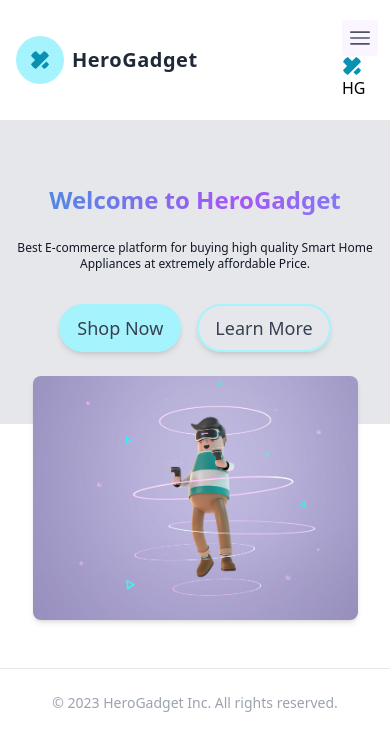
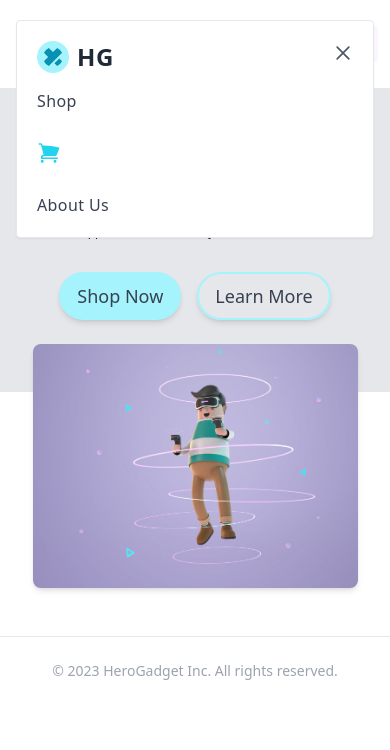
Before and after one commit to Mursalinkhan552/heroGadget, a React (Vite) app: page / in a window 390 px wide. Both pictures are taken after a click on the button "Open Menu". Shown: the top 750 px of the page. Built offline with nearby package versions, Linux system fonts and the light colour scheme.

Commit message:
Added Full Header Component

```diff
--- a/src/components/Header/Header.jsx
+++ b/src/components/Header/Header.jsx
@@ -72,7 +72,7 @@ const Header = () => {
                 </ul>
                 <div className='lg:hidden'>
                     <button
-                        aria-level='Open Menu'
+                        aria-label='Open Menu'
                         title='Open Menu'
                         className='p-2 -mr-1 transition duration-200 rounded focus:outline-none focus:shadow-outline hover:bg-purple-50 focus:bg-purple-50'
                         onClick={() => setIsMenuOpen(true)}
@@ -94,12 +94,17 @@ const Header = () => {
                     </button>
                     {
                         isMenuOpen && (
-                            <div>
-                                <div>
-                                    <div>
+                            <div className='absolute z-10 top-0 left-0 w-full'>
+                                <div className=' p-5 bg-white border rounded shadow-sm'>
+                                    <div className='flex items-center justify-between mb-4'>
                                         <div>
-                                            <Link>
-                                                <div>
+                                            <Link
+                                                to='/'
+                                                aria-label='HeroGadget'
+                                                title='HeroGadget'
+                                                className='inline-flex items-center'
+                                            >
+                                                <div className='flex items-center justify-center w-8 h-8 rounded-full bg-cyan-200'>
                                                     <svg
                                                         xmlns='http://www.w3.org/2000/svg'
                                                         viewBox='0 0 32 32'
@@ -109,12 +114,67 @@ const Header = () => {
                                                         <path d='M18.266 26.068l7.839-7.854 4.469 4.479c1.859 1.859 1.859 4.875 0 6.734l-1.104 1.104c-1.859 1.865-4.875 1.865-6.734 0zM30.563 2.531l-1.109-1.104c-1.859-1.859-4.875-1.859-6.734 0l-6.719 6.734-6.734-6.734c-1.859-1.859-4.875-1.859-6.734 0l-1.104 1.104c-1.859 1.859-1.859 4.875 0 6.734l6.734 6.734-6.734 6.734c-1.859 1.859-1.859 4.875 0 6.734l1.104 1.104c1.859 1.859 4.875 1.859 6.734 0l21.307-21.307c1.859-1.859 1.859-4.875 0-6.734z'></path>
                                                     </svg>
                                                 </div>
-                                                <span>
+                                                <span className='ml-2 text-2xl font-bold tracking-wide text-gray-800 uppercase'>
                                                     HG
                                                 </span>
                                             </Link>
                                         </div>
+                                        <div>
+                                            <button
+                                                aria-label='Close Menu'
+                                                title='Close Menu'
+                                                className='p-2 -mt-2 -mr-2 transition duration-200 rounded hover:bg-gray-200 focus:bg-gray-200 focus:outline-none focus:shadow-outline'
+                                                onClick={() => setIsMenuOpen(false)}
+                                            >
+                                                <svg className='w-5 text-gray-600' viewBox='0 0 24 24'>
+                                                    <path
+                                                        fill='currentColor'
+                                                        d='M19.7,4.3c-0.4-0.4-1-0.4-1.4,0L12,10.6L5.7,4.3c-0.4-0.4-1-0.4-1.4,0s-0.4,1,0,1.4l6.3,6.3l-6.3,6.3 c-0.4,0.4-0.4,1,0,1.4C4.5,19.9,4.7,20,5,20s0.5-0.1,0.7-0.3l6.3-6.3l6.3,6.3c0.2,0.2,0.5,0.3,0.7,0.3s0.5-0.1,0.7-0.3 c0.4-0.4,0.4-1,0-1.4L13.4,12l6.3-6.3C20.1,5.3,20.1,4.7,19.7,4.3z'
+                                                    />
+                                                </svg>
+                                            </button>
+                                        </div>
                                     </div>
+                                    <nav>
+                                        <ul className='space-y-4'>
+                                            <li>
+                                                <Link
+                                                    to='/shop'
+                                                    aria-label='Shop'
+                                                    title='Shop'
+                                                    className='font-medium tracking-wide text-gray-700 transition-colors
+                                                duration-200
+                                                hover:text-deep-purple-accent-400'
+                                                >
+                                                    Shop
+                                                </Link>
+                                            </li>
+                                            <li>
+                                                <Link
+                                                    to='/cart'
+                                                    aria-label='Cart'
+                                                    title='Cart'
+                                                    className='font-medium tracking-wide text-gray-700 transition-colors
+                                                duration-200
+                                                hover:text-deep-purple-accent-400'
+                                                >
+                                                    <div className='relative py-3'>
+                                                        <ShoppingCartIcon className='h-6 w-6 text-cyan-400' />
+                                                    </div>
+                                                </Link>
+                                            </li>
+                                            <li>
+                                                <Link
+                                                    to='/about'
+                                                    aria-label='About Us'
+                                                    title='About Us'
+                                                    className='font-medium tracking-wide text-gray-700 transition-colors duration-200 hover:text-deep-purple-accent-400'
+                                                >
+                                                    About Us
+                                                </Link>
+                                            </li>
+                                        </ul>
+                                    </nav>
                                 </div>
                             </div>
                         )
```
